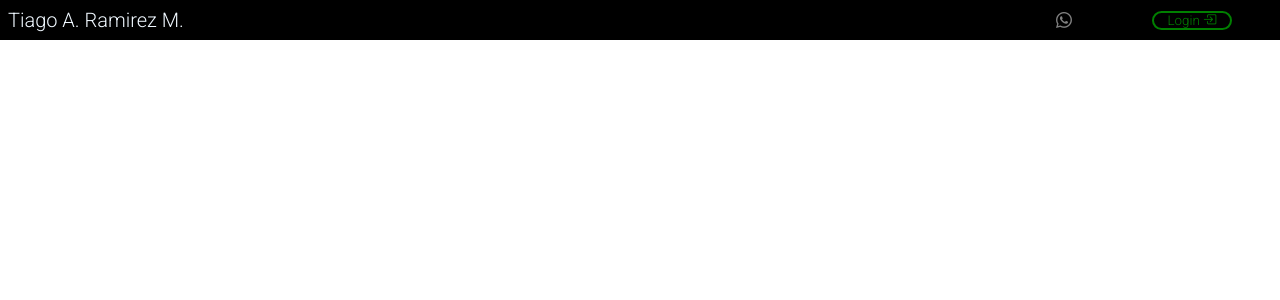
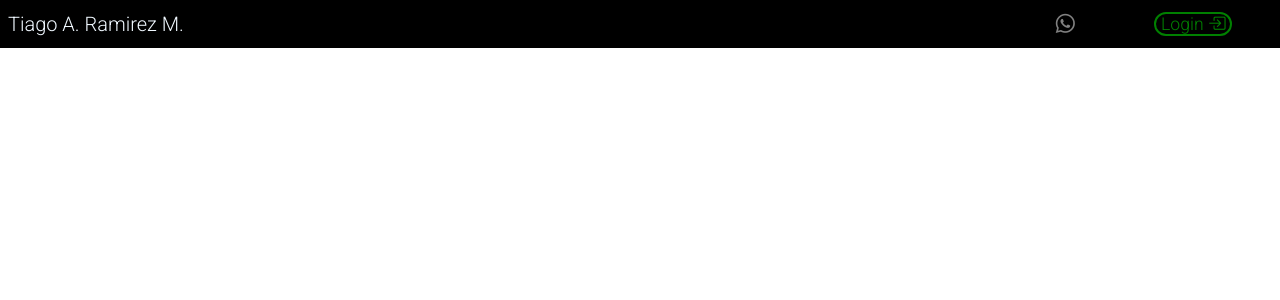
Before and after one commit to tiagoramirez/portfolio-frontend-angular, an Angular app: page / in a window 1280 px wide. Shown: the top 300 px of the page. Built offline with nearby package versions, Linux system fonts and the light colour scheme.

Commit message:
Fixing some styles header

```diff
--- a/src/app/components/header/header.component.css
+++ b/src/app/components/header/header.component.css
@@ -1,6 +1,6 @@
 :host {
     width: 100vw;
-    height: 2.5rem;
+    height: 3rem;
     background-color: black;
     color: aliceblue;
     display: flex;
@@ -16,19 +16,33 @@
     flex-direction: row;
     flex-wrap: wrap;
     justify-content: space-around;
+    align-items: center;
 }
 
 .buttons a {
     text-decoration: none;
     color: grey;
+    font-size: 1.2rem;
 }
 
 #login {
-    width: 5rem;
     color: green;
+    padding-left: .3rem;
+    padding-right: .3rem;
     background-color: black;
     border: 2px solid green;
     border-radius: 1.5rem;
+    font-size: 1.1rem;
+}
+
+#login:hover {
+    color: black;
+    background-color: green;
+    cursor: pointer;
+}
+
+.buttons a:hover{
+    color: white;
 }
 
 #header-name {
```
